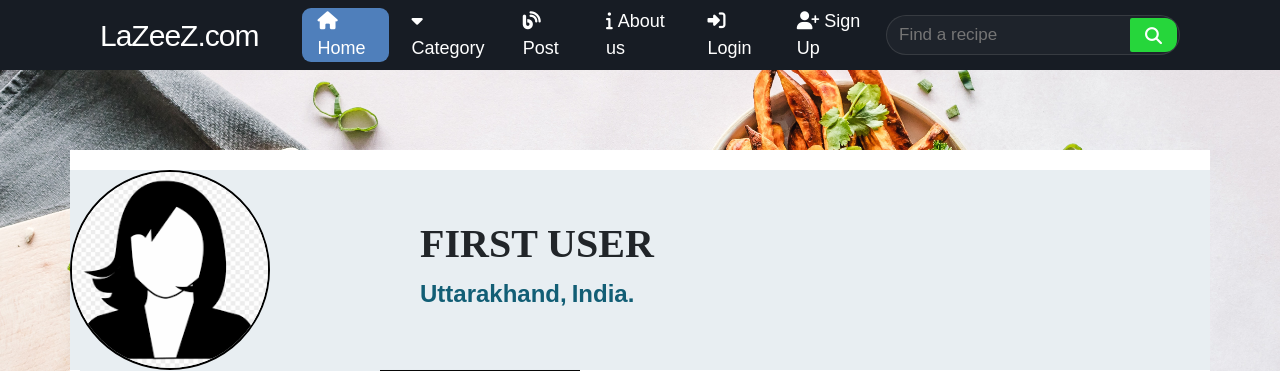
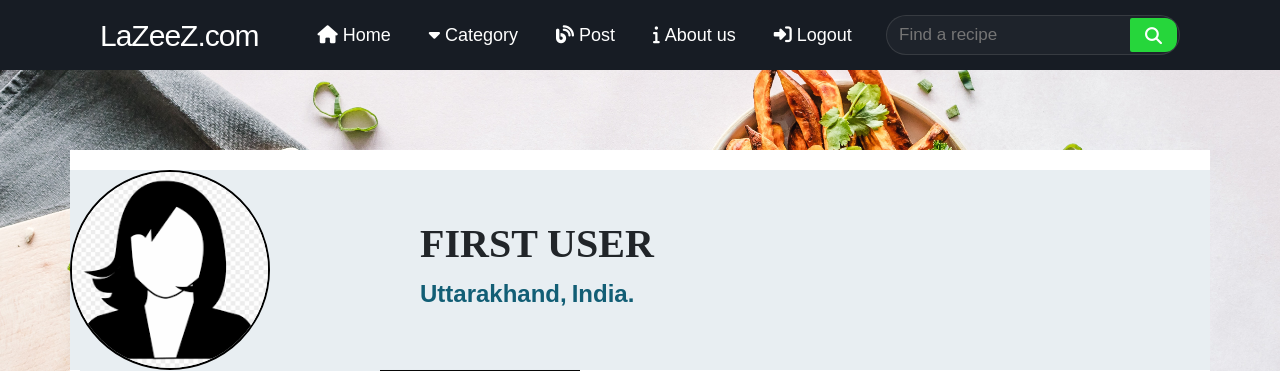
Before and after one commit to Yogesh-satyam/Recipe-Sharing-Website, a Django app: template templates/user/userprofile.html in a window 1280 px wide. Shown: the top 371 px of the page. Run offline with Django 4.2, Linux system fonts and the light colour scheme; the template is opened without the code that fills it, so the values that code supplies are empty; some libraries are stand-ins or nearby versions.

Commit message:
login required for profile page

```diff
--- a/templates/main/index.html
+++ b/templates/main/index.html
@@ -52,6 +52,7 @@
           <li><a href="#"><i class="fa fa-blog"></i>Post</a></li>
           <li><a href="{% url 'aboutus' %}"><i class="fa fa-info"></i>About us</a></li>
           {% if user.is_authenticated %}
+          <li><a href="{% url 'userprofile' %}"><i class="fa fa-right-to-bracket"></i>Profile</a></li>
           <li><a href="{% url 'logout' %}"><i class="fa fa-right-to-bracket"></i>Logout</a></li>
           {% else %}
           <li><a href="{% url 'login' %}"><i class="fa fa-right-to-bracket"></i>Login</a></li>
--- a/templates/user/login.html
+++ b/templates/user/login.html
@@ -47,7 +47,6 @@
               </li>
               <li><a href="#"><i class="fa fa-blog"></i>Post</a></li>
               <li><a href="{% url 'aboutus' %}"><i class="fa fa-info"></i>About us</a></li>
-              <li><a href={% url 'signup' %}><i class="fa fa-user-plus"></i>Sign Up</a></li>
             </div>
             <div class="search-icon">
               <span class="fa-solid fa-magnifying-glass"></span>
--- a/templates/user/userprofile.html
+++ b/templates/user/userprofile.html
@@ -8,7 +8,6 @@
     <link type="text/css" href="{% static 'main/css/Style.css' %}" rel="stylesheet" >
     <link  type="text/css" href="{% static 'main/css/Responsive.css' %}" rel="stylesheet">
     <link href="https://cdn.jsdelivr.net/npm/bootstrap@5.1.3/dist/css/bootstrap.min.css" rel="stylesheet" integrity="sha384-1BmE4kWBq78iYhFldvKuhfTAU6auU8tT94WrHftjDbrCEXSU1oBoqyl2QvZ6jIW3" crossorigin="anonymous">
-
     <link  type="text/css" href="{% static 'main/css/Profile.css' %}" rel="stylesheet">
 
     <title>Profile page</title>
@@ -21,7 +20,7 @@
 
           <div class="logo">LaZeeZ.com</div>
           <div class="nav-items">
-            <li id="home-active"><a href="index.html"><i class="fa fa-home"></i>Home</a></li>
+            <li><a href="{% url 'index' %}"><i class="fa fa-home"></i>Home</a></li>
             <li id="dropdown-menu"><a href="#"><i class="fa fa-caret-down"></i>Category</a>
            <div class="categories">
              <ul>
@@ -36,9 +35,8 @@
              </ul>
            </div></li>
             <li><a href="#"><i class="fa fa-blog"></i>Post</a></li>
-            <li><a href="#"><i class="fa fa-info"></i>About us</a></li>
-            <li><a href="#"><i class="fa fa-right-to-bracket"></i>Login</a></li>
-            <li><a href="#"><i class="fa fa-user-plus"></i>Sign Up</a></li>
+            <li><a href="{% url 'aboutus' %}"><i class="fa fa-info"></i>About us</a></li>
+            <li><a href="{% url 'logout' %}"><i class="fa fa-right-to-bracket"></i>Logout</a></li>
           </div>
 
           <div class="search-icon">
--- a/user/views.py
+++ b/user/views.py
@@ -1,4 +1,5 @@
 from django.forms import ValidationError
+from django.contrib.auth.decorators import login_required
 from django.shortcuts import redirect, render
 from django.contrib.auth.models import User
 from django.contrib import messages, auth
@@ -59,6 +60,7 @@
     auth.logout(request)
     return redirect('/')
 
+@login_required(redirect_field_name='login')
 def userprofile(request):
     return render(request,'user/userprofile.html')
 
```
Also changed, not shown: db.sqlite3.
